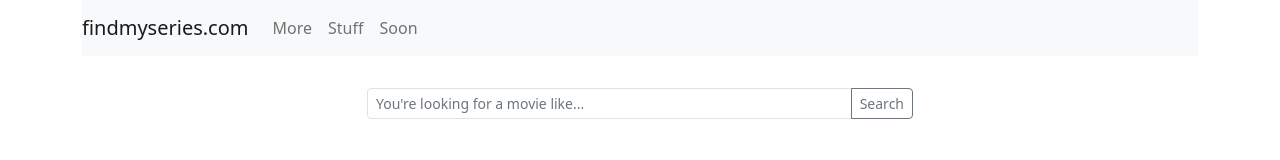
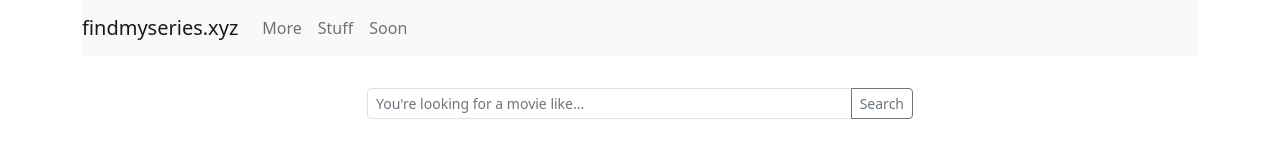
Before and after one commit to raweber42/findmyseries, a Vue app in the folder frontend/: page / in a window 1280 px wide. Shown: the top 160 px of the page. Built offline with nearby package versions, Linux system fonts and the light colour scheme.

Commit message:
Update frontend for ingress

```diff
--- a/frontend/src/App.vue
+++ b/frontend/src/App.vue
@@ -2,7 +2,7 @@
   <div class="container content">
     <header>
       <nav class="navbar navbar-expand-lg navbar-light bg-light">
-        <a class="navbar-brand" href="#">findmyseries.com</a>
+        <a class="navbar-brand" href="#">findmyseries.xyz</a>
         <button
           class="navbar-toggler"
           type="button"
--- a/frontend/src/http.common.ts
+++ b/frontend/src/http.common.ts
@@ -3,7 +3,9 @@ import type { AxiosInstance } from 'axios';
 
 const apiClient: AxiosInstance = axios.create({
   // baseURL: process.env.VITE_BASE_URL,
-  baseURL: 'http://localhost:3000',
+  // baseURL: 'http://backend.default.svc.cluster.local:3000', // "default" refers to namespace
+  baseURL: 'http://192.168.59.100/backend:3000', // "default" refers to namespace
+
   headers: {
     'Content-type': 'application/json',
   },
--- a/frontend/vue.config.js
+++ b/frontend/vue.config.js
@@ -2,4 +2,9 @@ const { defineConfig } = require('@vue/cli-service');
 
 module.exports = defineConfig({
   transpileDependencies: true,
+  devServer: {
+    allowedHosts: [
+      '0.0.0.0',
+    ],
+  },
 });
```
Also changed, not shown: 1 other file (tests, documents, lock files or other folders).
